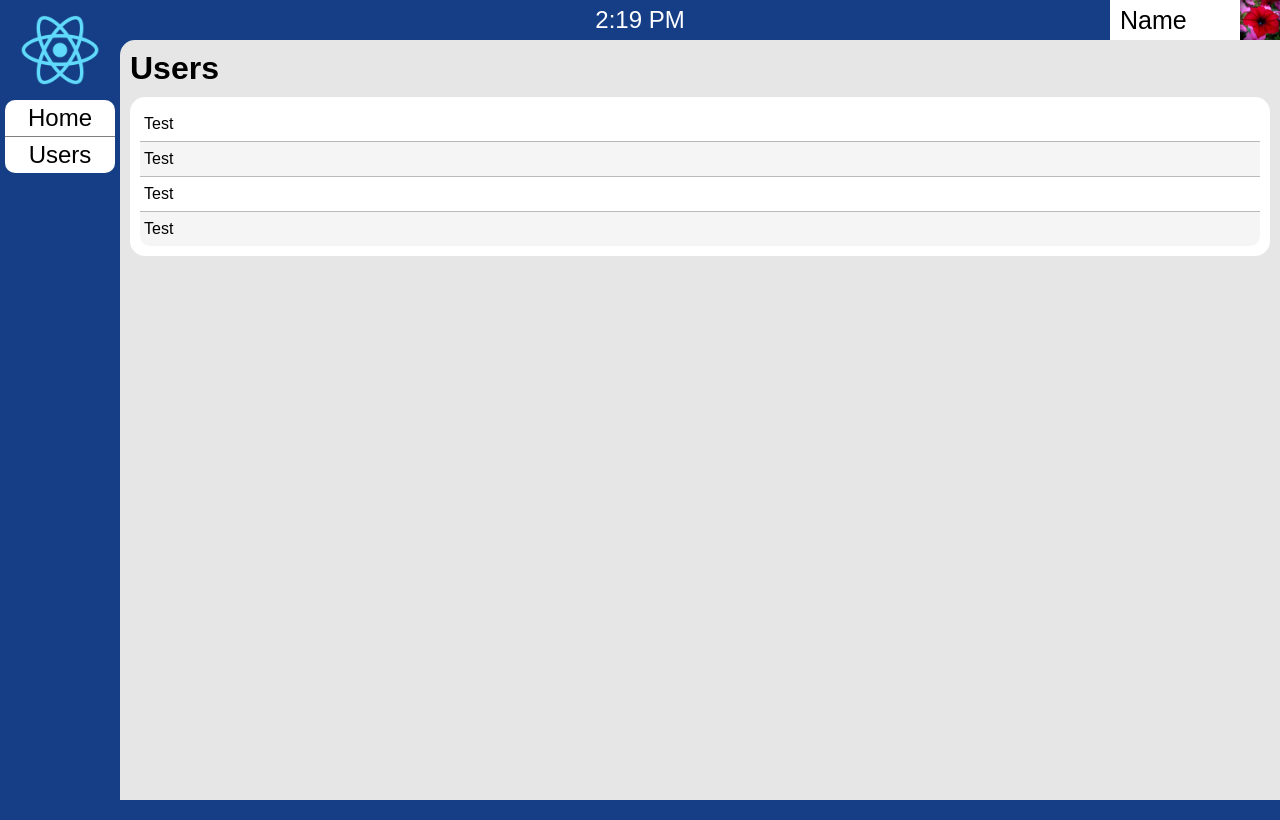
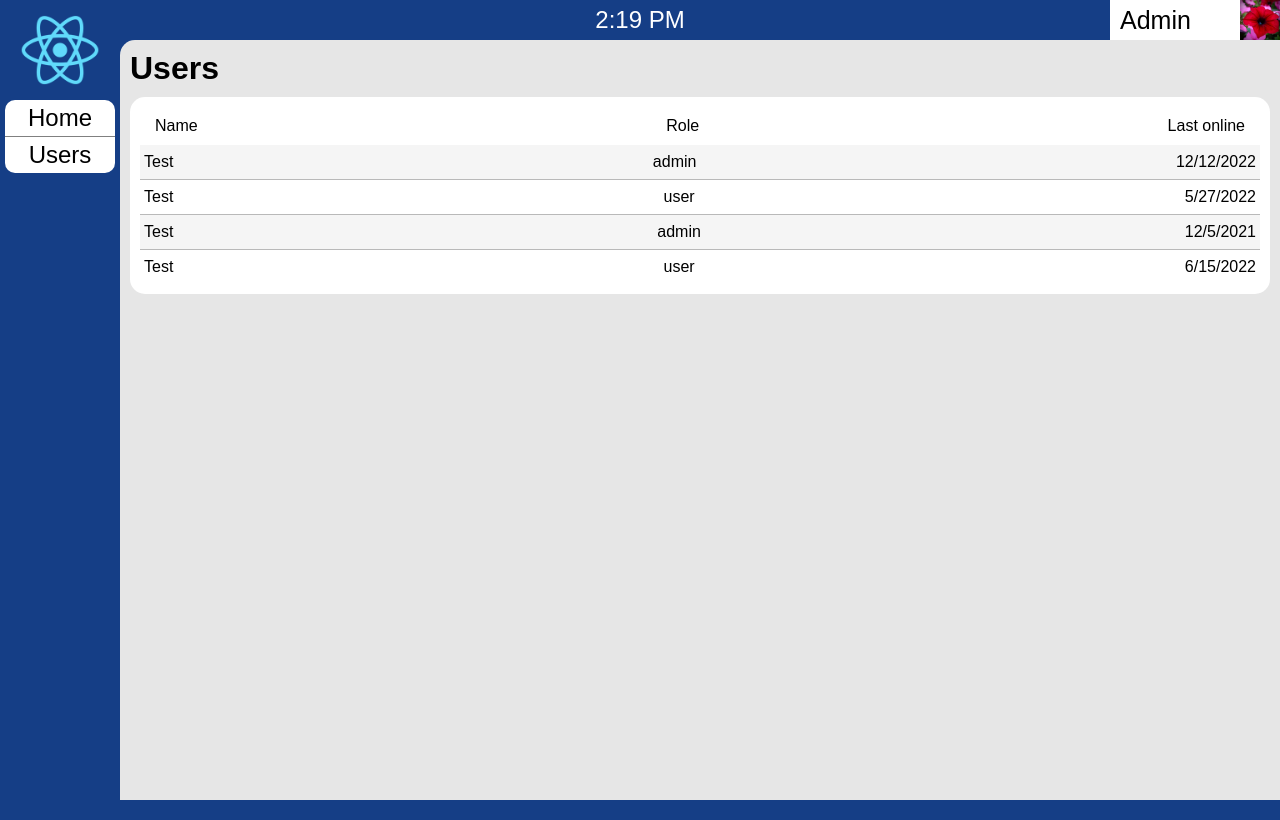
Before and after one commit to Lasse-Tom-Lang/react-dashboard, a React (Create React App) app: page /users in a window 1280 px wide. Built offline with nearby package versions, Linux system fonts and the light colour scheme.

Commit message:
Added displaying user data

```diff
--- a/src/NavBar/NavBarTop.tsx
+++ b/src/NavBar/NavBarTop.tsx
@@ -7,7 +7,7 @@ function NavBarTop() {
     <nav id='navBar-top'>
       <img src={Logo} alt="Logo"/>
       <Watch/>
-      <ProfileInfo/>
+      <ProfileInfo name="Admin"/>
     </nav>
   );
 }
--- a/src/NavBar/ProfileInfo.tsx
+++ b/src/NavBar/ProfileInfo.tsx
@@ -1,10 +1,16 @@
 import ProfileImage from "./testProfileImage.jpeg";
 
-function ProfileInfo() {
+interface ProfileInfoProps {
+  name: string
+}
+
+const ProfileInfo: React.FC<ProfileInfoProps> = (props) => {
   return (
     <div id='profileInfo'>
-      <p>Name</p>
-      <img src={ProfileImage} alt="You"/>
+      <p>
+        {props.name}
+      </p>
+      <img src={ProfileImage} alt="You" />
     </div>
   );
 }
--- a/src/Users/User.tsx
+++ b/src/Users/User.tsx
@@ -1,11 +1,25 @@
 interface UserProps {
-  userName: string
+  userName: string,
+  role: "user" | "admin",
+  lastOnline: Date
 }
 
-const User : React.FC<UserProps> = (props) => {
+const User: React.FC<UserProps> = (props) => {
   return (
     <div className="userListItem">
-      {props.userName}
+      <span>
+        {props.userName}
+      </span>
+      <span>
+        {props.role}
+      </span>
+      <span>
+        {props.lastOnline.toLocaleString('en-US', {
+          year: 'numeric',
+          month: 'numeric',
+          day: 'numeric'
+        })}
+      </span>
     </div>
   )
 }
--- a/src/Users/Users.scss
+++ b/src/Users/Users.scss
@@ -3,6 +3,16 @@
   padding: 10px;
   border-radius: 15px;
   margin-top: 10px;
+
+  div {
+    display: flex;
+    justify-content: space-between;
+  }
+
+  &>div:first-of-type {
+    padding-inline: 15px;
+    padding-block: 10px;
+  }
 }
 
 .userListItem {
--- a/src/Users/Users.tsx
+++ b/src/Users/Users.tsx
@@ -7,10 +7,21 @@ const Users = () => {
         Users
       </h1>
       <div id="userList">
-        <User userName="Test"/>
-        <User userName="Test"/>
-        <User userName="Test"/>
-        <User userName="Test"/>
+        <div>
+          <span>
+            Name
+          </span>
+          <span>
+            Role
+          </span>
+          <span>
+            Last online
+          </span>
+        </div>
+        <User userName="Test" role="admin" lastOnline={new Date(2022, 11, 12)}/>
+        <User userName="Test" role="user" lastOnline={new Date(2022, 4, 27)}/>
+        <User userName="Test" role="admin" lastOnline={new Date(2021, 11, 5)}/>
+        <User userName="Test" role="user" lastOnline={new Date(2022, 5, 15)}/>
       </div>
     </main>
   )
```
